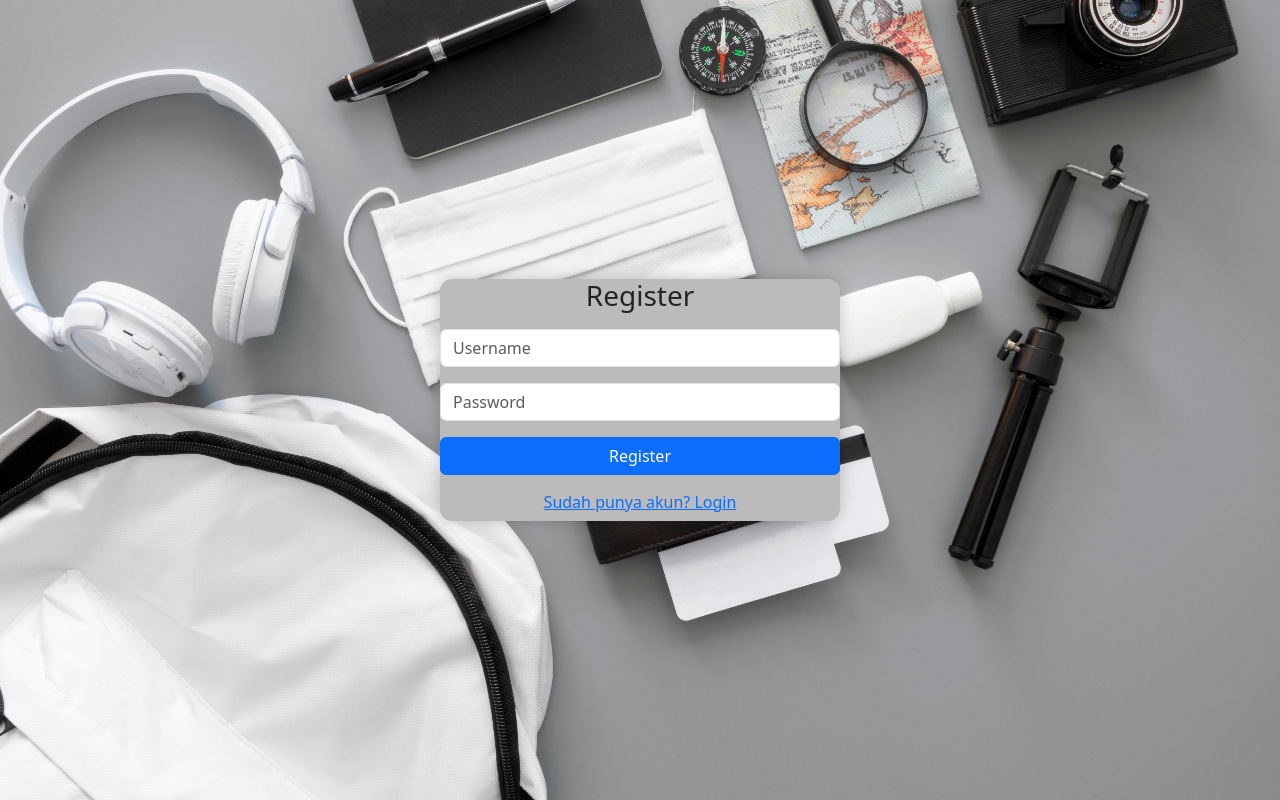
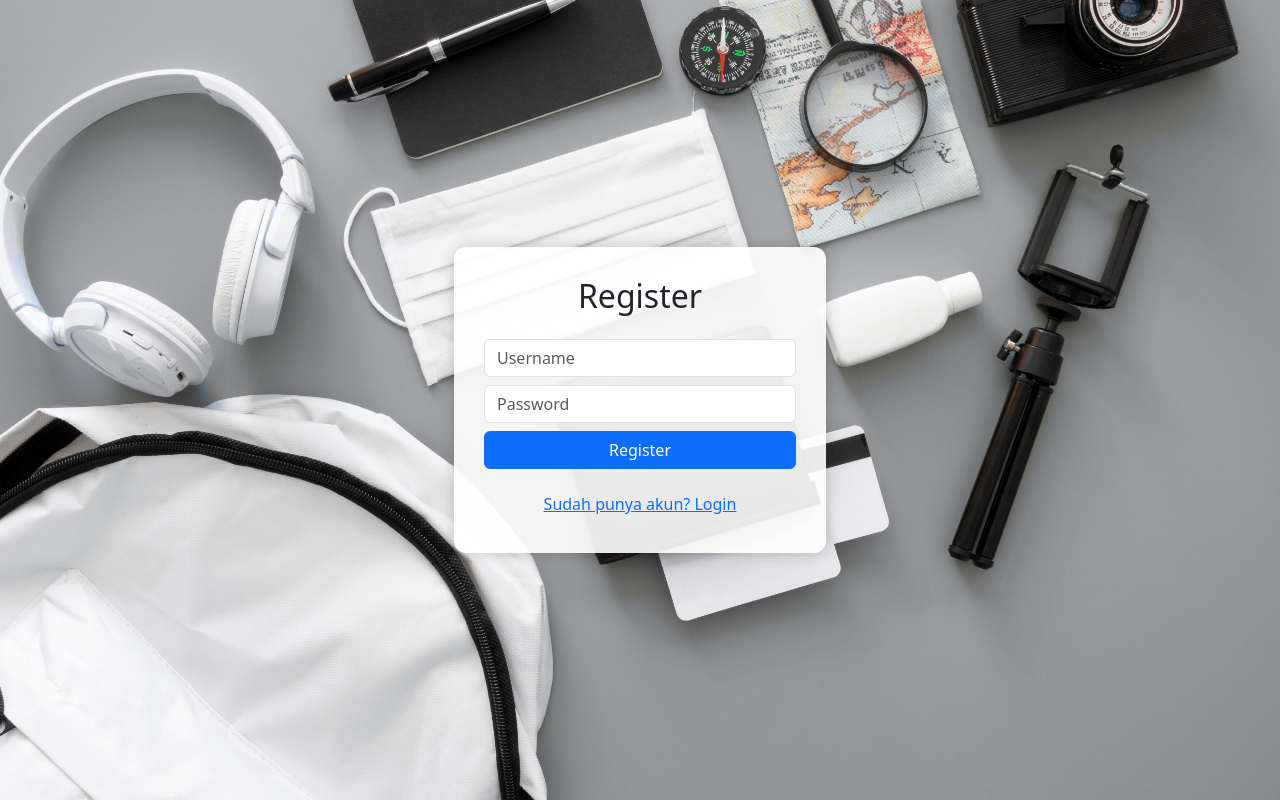
Before and after one commit to Ymfbar/dotudu, a PHP site: page /login/register.php in a window 1280 px wide. Run offline with PHP 8.4, Linux system fonts and the light colour scheme.

Commit message:
update tampilan

```diff
--- a/login/register.php
+++ b/login/register.php
@@ -6,10 +6,12 @@ if (isset($_SESSION['user_id'])) {
 }
 include "../db.php";
 ?>
+
 <!DOCTYPE html>
-<html>
+<html lang="id">
 <head>
-    <title>Register</title>
+  <meta charset="UTF-8">
+  <title>Register - DoTuDu</title>
   <link href="https://cdn.jsdelivr.net/npm/bootstrap@5.3.0/dist/css/bootstrap.min.css" rel="stylesheet">
   <style>
     body {
@@ -18,19 +20,18 @@ include "../db.php";
       min-height: 100vh;
     }
     .login-box {
-            background-color:rgb(187, 187, 187);
+      background-color: rgba(255, 255, 255, 0.9); /* semi-transparan seperti login */
+      padding: 30px;
       border-radius: 12px;
       box-shadow: 0 0 15px rgba(0,0,0,0.2);
-            width: 100%;
-            max-width: 400px;
     }
   </style>
 </head>
 <body>
 
   <div class="container d-flex justify-content-center align-items-center min-vh-100">
-    <div class="login-box">
-        <h3 class="text-center mb-3">Register</h3>
+    <div class="col-md-4 login-box">
+      <h2 class="mb-4 text-center">Register</h2>
 
       <?php
       $notif = "";
@@ -62,10 +63,12 @@ include "../db.php";
       ?>
 
       <form method="POST">
-            <input type="text" name="username" class="form-control mb-3" placeholder="Username" required>
-            <input type="password" name="password" class="form-control mb-3" placeholder="Password" required>
-            <button class="btn btn-primary w-100" name="register">Register</button>
-            <div class="text-center mt-2">
+        <input type="text" name="username" class="form-control mb-2" placeholder="Username" required>
+        <input type="password" name="password" class="form-control mb-2" placeholder="Password" required>
+        <div class="d-grid">
+          <button class="btn btn-primary" name="register">Register</button>
+        </div>
+        <div class="text-center mt-3">
           <a href="index.php" class="btn btn-link">Sudah punya akun? Login</a>
         </div>
       </form>
```
Lines whose indentation alone changed are shown as unchanged.
